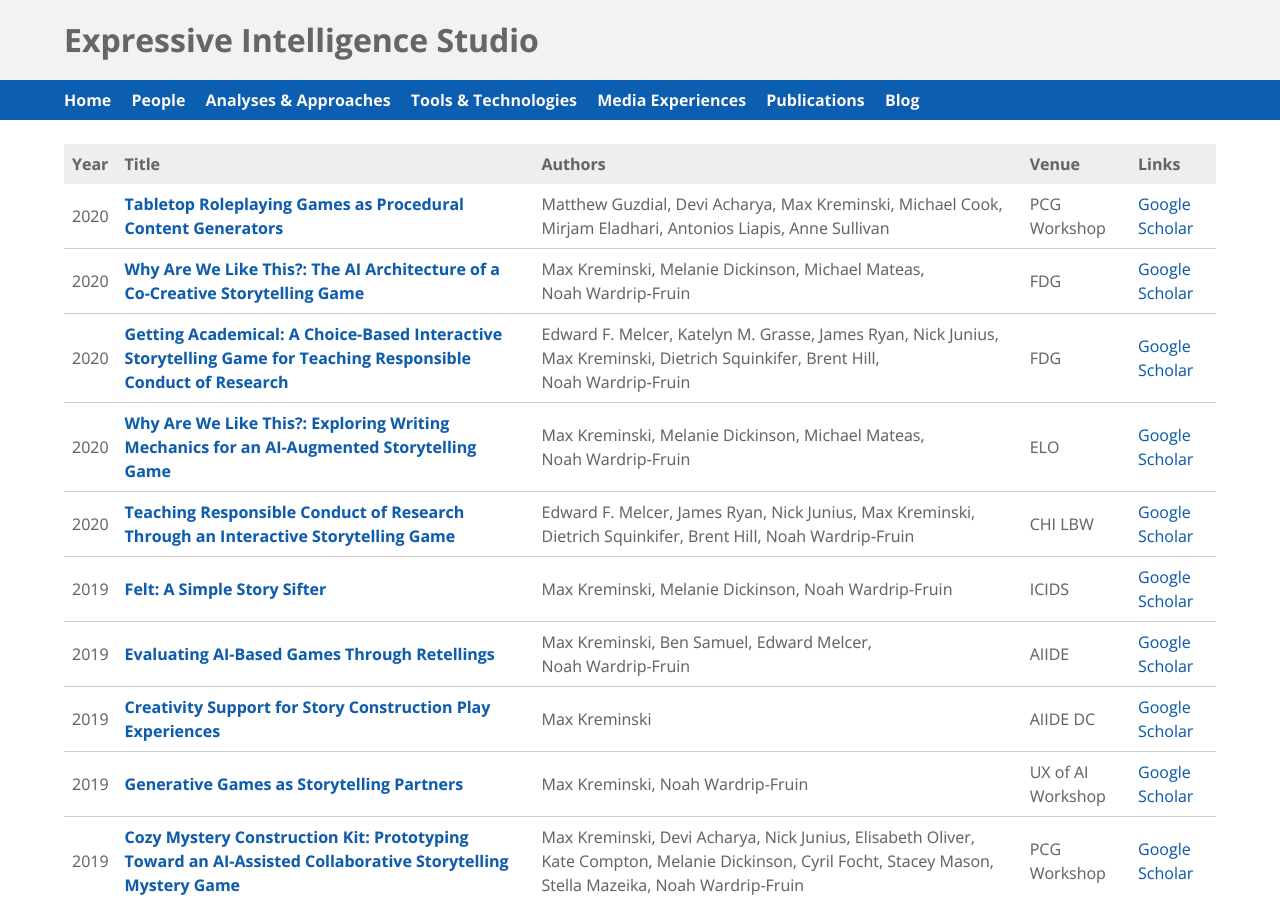
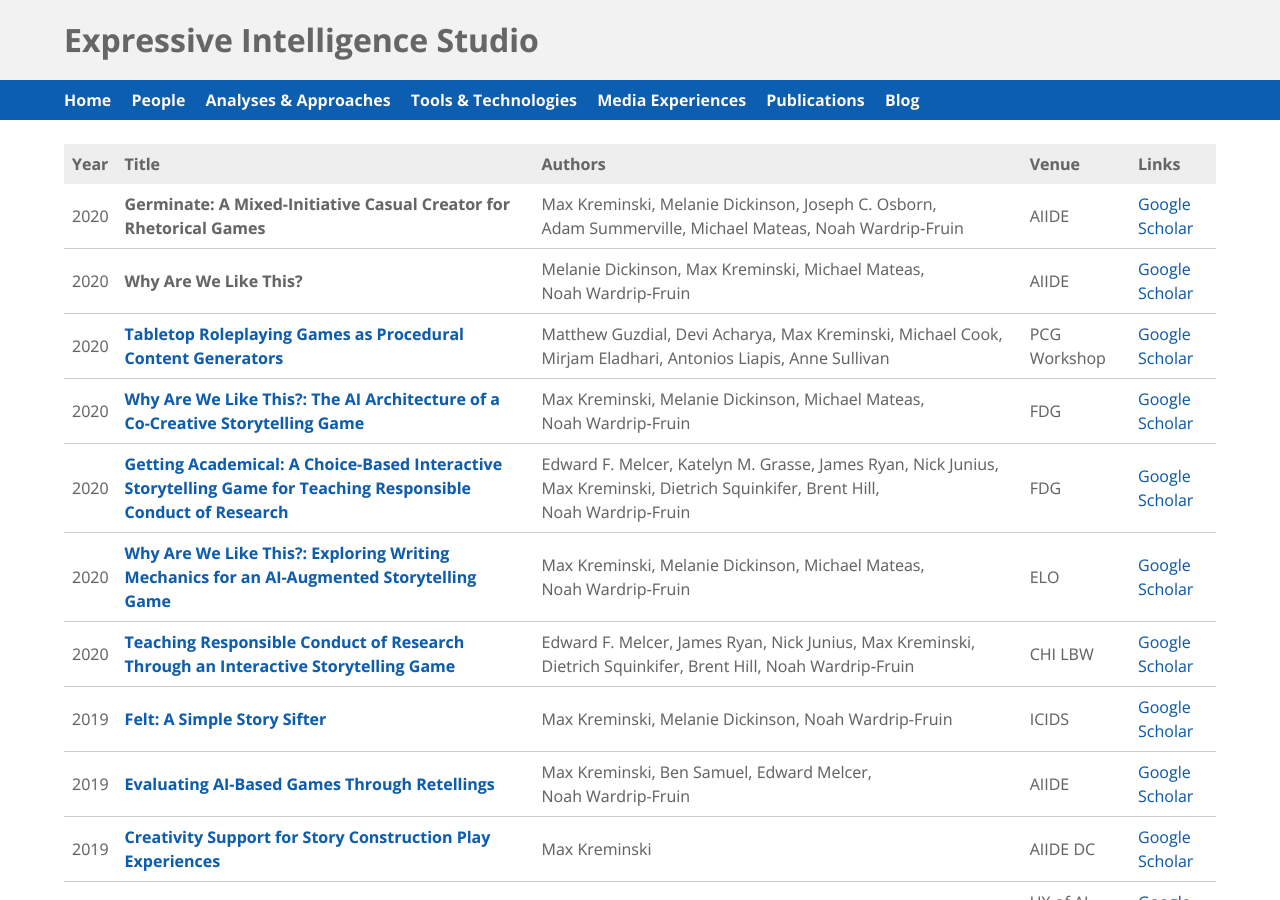
Before and after one commit to ExpressiveIntelligence/expressiveintelligence.github.io, a Jekyll site: the page built from publications/index.html, in a window 1280 px wide and 900 px high. Built offline with Jekyll 4.4.1, drawn with Linux system fonts in a browser that asks for light colours.

Commit message:
Add AIIDE 2020 Germinate and WAWLT papers

```diff
--- a/_data/publications.json
+++ b/_data/publications.json
@@ -1,4 +1,24 @@
 [
+{
+  "title": "Germinate: A Mixed-Initiative Casual Creator for Rhetorical Games",
+  "url": "",
+  "authors": ["Max Kreminski", "Melanie Dickinson", "Joseph C. Osborn", "Adam Summerville", "Michael Mateas", "Noah&nbsp;Wardrip&#8209;Fruin"],
+  "year": "2020",
+  "venue": "AIIDE",
+  "venue_long": "Artificial Intelligence and Interactive Digital Entertainment",
+  "pubtype": "full",
+  "award": "Acceptance rate: 25%."
+},
+{
+  "title": "Why Are We Like This?",
+  "url": "",
+  "authors": ["Melanie Dickinson", "Max Kreminski", "Michael Mateas", "Noah&nbsp;Wardrip&#8209;Fruin"],
+  "year": "2020",
+  "venue": "AIIDE",
+  "venue_long": "Artificial Intelligence and Interactive Digital Entertainment",
+  "venue_note": "playable experience paper",
+  "pubtype": "poster_or_demo"
+},
 {
   "title": "Tabletop Roleplaying Games as Procedural Content Generators",
   "url": "https://mkremins.github.io/publications/TTRPGs_PCG2020.pdf",
```
Also changed, not shown: 1 other file.
